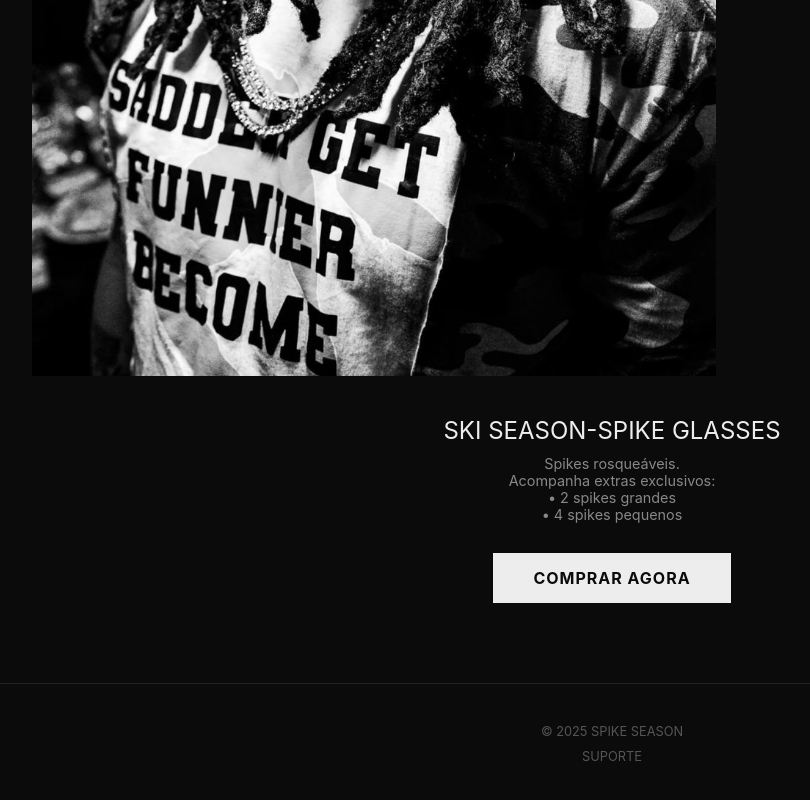
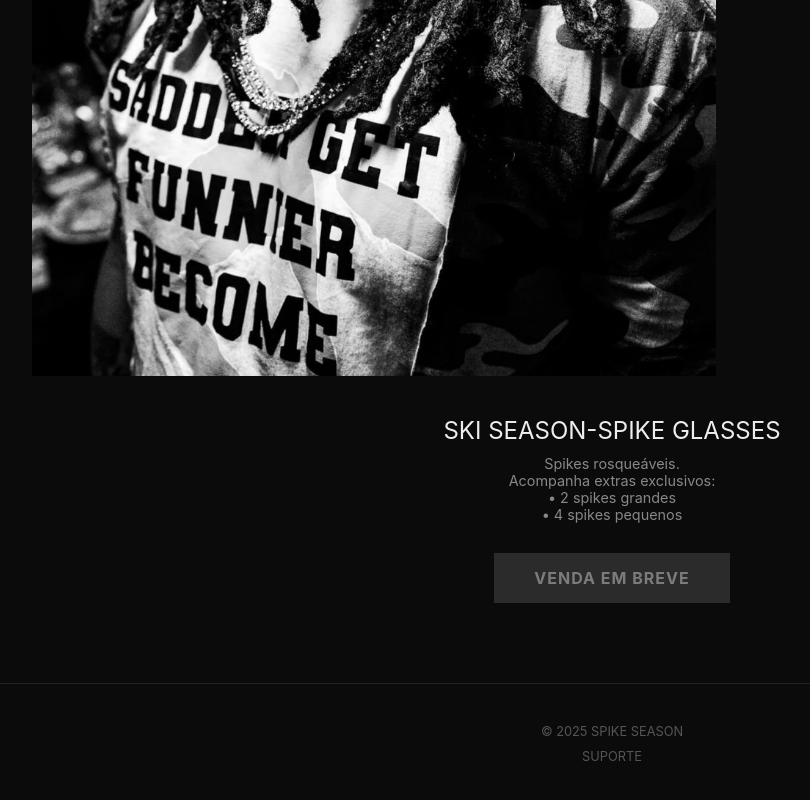
Before and after one commit to Igoor-og/spike-season, a plain HTML site: page index.html in a window 1280 px wide. Shown: the part 1671-2471 px from the top of the page, without its empty margins (28-838 px from the left). Drawn offline with Linux system fonts and the light colour scheme.

Commit message:
Atualização 2

```diff
--- a/index.html
+++ b/index.html
@@ -69,12 +69,7 @@
                         • 2 spikes grandes<br />
                         • 4 spikes pequenos
                     </p>
-                    <a
-                        href="https://seulinkdecheckout.com"
-                        target="_blank"
-                        class="buy-btn"
-                        >COMPRAR AGORA</a
-                    >
+                    <div class="buy-btn disabled">Venda em breve</div>
                 </div>
             </section>
         </main>
--- a/style.css
+++ b/style.css
@@ -62,7 +62,7 @@ a {
 
 /* GIF no centro */
 .header-gif {
-    height: 85px; /* testa 85–100 */
+    height: 92px; /* testa 85–100 */
     max-height: 100%;
     width: auto;
     object-fit: contain;
@@ -254,7 +254,7 @@ main {
     }
 
     .header-gif {
-        height: 70px;
+        height: 78px;
     }
 }
     .hamburger {
@@ -280,3 +280,10 @@ main {
 body.loaded #preloader {
     display: none;
 }
+.buy-btn.disabled {
+    background: #333;
+    color: #999;
+    cursor: not-allowed;
+    pointer-events: none;
+    opacity: 0.8;
+}
```
